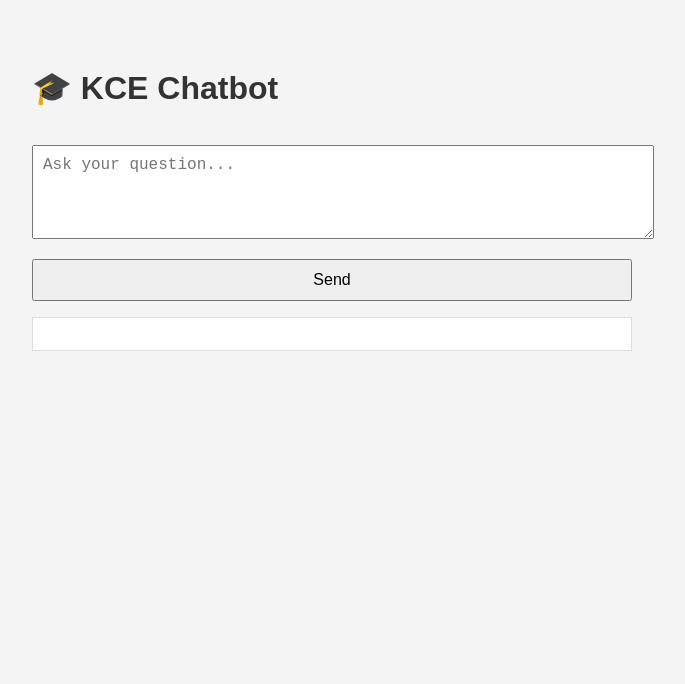
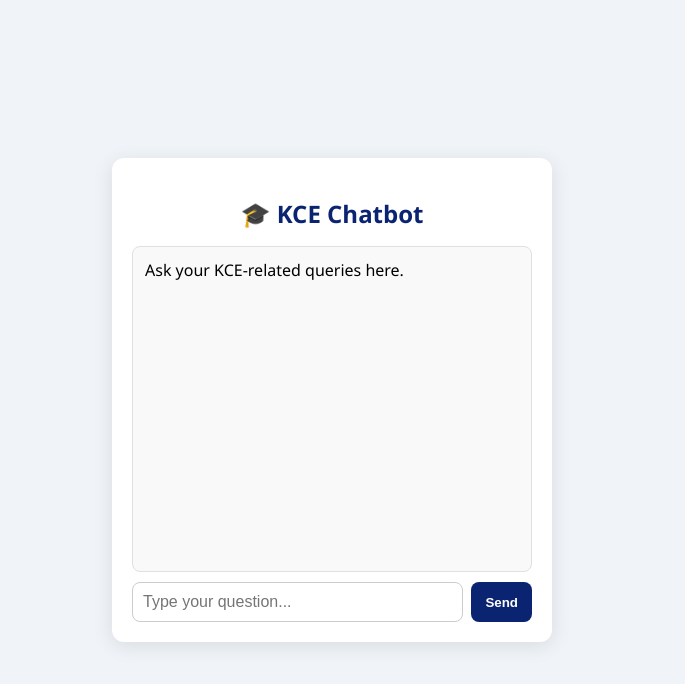
Before and after one commit to sudarshanradus/chatbot-kce, a website: page public/index.html in a window 1280 px wide. Shown: the whole page, without its empty margins (308-993 px from the left). Drawn offline with Linux system fonts and the light colour scheme; files that its build step writes are made by us from their sources.

Commit message:
Update ui for deployment

```diff
--- a/public/index.html
+++ b/public/index.html
@@ -3,26 +3,29 @@
 <head>
   <meta charset="UTF-8" />
   <meta name="viewport" content="width=device-width, initial-scale=1.0"/>
-  <title>KCE Chatbot</title>
-  <style>
-    body { font-family: Arial, sans-serif; max-width: 600px; margin: 2rem auto; padding: 1rem; background: #f4f4f4; }
-    h1 { color: #333; }
-    textarea, button { width: 100%; margin-top: 1rem; padding: 10px; font-size: 16px; }
-    #response { white-space: pre-wrap; background: #fff; padding: 1rem; margin-top: 1rem; border: 1px solid #ddd; }
-  </style>
+  <title>🎓 KCE Chatbot</title>
+  <link rel="stylesheet" href="style.css" />
 </head>
 <body>
-  <h1>🎓 KCE Chatbot</h1>
-  <textarea id="question" rows="4" placeholder="Ask your question..."></textarea>
-  <button onclick="askChatbot()">Send</button>
-  <div id="response"></div>
+  <div class="chat-container">
+    <h2>🎓 KCE Chatbot</h2>
+    <div class="chat-box" id="response">Ask your KCE-related queries here.</div>
+    <div class="input-container">
+      <input type="text" id="question" placeholder="Type your question..." />
+      <button onclick="askChatbot()">Send</button>
+    </div>
+  </div>
 
   <script>
     async function askChatbot() {
       const question = document.getElementById('question').value;
       if (!question.trim()) return;
 
-      document.getElementById('response').innerText = '⏳ Waiting for response...';
+      const responseDiv = document.getElementById('response');
+      responseDiv.innerHTML += `<p class="user">${question}</p>`;
+      document.getElementById('question').value = '';
+      responseDiv.innerHTML += `<p class="bot">⏳ Waiting for response...</p>`;
+      responseDiv.scrollTop = responseDiv.scrollHeight;
 
       try {
         const res = await fetch('/api/chat', {
@@ -32,16 +35,51 @@
         });
 
         const data = await res.json();
-        if (data.reply) {
-          document.getElementById('response').innerText = data.reply;
-        } else {
-          document.getElementById('response').innerText = '❌ Error: No reply received.';
-        }
+        const reply = data.reply || '❌ No reply received.';
+        document.querySelector('.bot:last-of-type').innerText = reply;
+        responseDiv.scrollTop = responseDiv.scrollHeight;
       } catch (error) {
         console.error(error);
-        document.getElementById('response').innerText = '❌ Error contacting backend.';
+        document.querySelector('.bot:last-of-type').innerText = '❌ Error contacting backend.';
       }
     }
   </script>
+  <script>
+  const input = document.getElementById('question');
+  input.addEventListener('keydown', function (e) {
+    if (e.key === 'Enter' && !e.shiftKey) {
+      e.preventDefault(); // Prevent new line
+      askChatbot(); // Call the function
+    }
+  });
+
+  async function askChatbot() {
+    const question = input.value;
+    if (!question.trim()) return;
+
+    const responseDiv = document.getElementById('response');
+    responseDiv.innerHTML += `<p class="user">${question}</p>`;
+    input.value = '';
+    responseDiv.innerHTML += `<p class="bot">⏳ Waiting for response...</p>`;
+    responseDiv.scrollTop = responseDiv.scrollHeight;
+
+    try {
+      const res = await fetch('/api/chat', {
+        method: 'POST',
+        headers: { 'Content-Type': 'application/json' },
+        body: JSON.stringify({ message: question })
+      });
+
+      const data = await res.json();
+      const reply = data.reply || '❌ No reply received.';
+      document.querySelector('.bot:last-of-type').innerText = reply;
+      responseDiv.scrollTop = responseDiv.scrollHeight;
+    } catch (error) {
+      console.error(error);
+      document.querySelector('.bot:last-of-type').innerText = '❌ Error contacting backend.';
+    }
+  }
+</script>
+
 </body>
 </html>
--- a/style.css
+++ b/style.css
@@ -1,76 +1,87 @@
 body {
-  font-family: Arial, sans-serif;
-  background: #f9f9f9;
+  font-family: 'Segoe UI', sans-serif;
+  background: #f0f4f9;
+  margin: 0;
   display: flex;
   justify-content: center;
   align-items: center;
   height: 100vh;
-  margin: 0;
 }
 
 .chat-container {
+  width: 100%;
+  max-width: 400px;
   background: white;
-  width: 350px;
-  max-width: 90vw;
-  border-radius: 8px;
-  box-shadow: 0 0 10px rgba(0,0,0,0.1);
+  border-radius: 12px;
+  box-shadow: 0 4px 20px rgba(0, 0, 0, 0.1);
+  padding: 20px;
   display: flex;
   flex-direction: column;
-  padding: 20px;
 }
 
 h2 {
   text-align: center;
-  margin-bottom: 15px;
-  color: #333;
+  color: #0a2472; /* Deep blue from KCE logo */
+  margin-bottom: 16px;
 }
 
 .chat-box {
   flex-grow: 1;
-  height: 400px;
+  height: 300px;
   overflow-y: auto;
-  border: 1px solid #ddd;
-  padding: 10px;
-  border-radius: 4px;
-  background: #fafafa;
+  border: 1px solid #e0e0e0;
+  padding: 12px;
+  border-radius: 8px;
+  background: #f9f9f9;
   margin-bottom: 10px;
 }
 
 .chat-box p {
   margin: 8px 0;
-  line-height: 1.4;
+  line-height: 1.5;
 }
 
 .chat-box .user {
   text-align: right;
-  color: #1a73e8;
+  color: #0a84ff;
+  font-weight: 500;
 }
 
 .chat-box .bot {
   text-align: left;
-  color: #555;
+  color: #333;
 }
 
-#userInput {
+.input-container {
+  display: flex;
+  gap: 8px;
+}
+
+#question {
+  flex: 1;
   padding: 10px;
   font-size: 1rem;
-  border-radius: 4px;
-  border: 1px solid #ddd;
-  width: calc(100% - 70px);
-  box-sizing: border-box;
+  border: 1px solid #ccc;
+  border-radius: 8px;
+  outline: none;
+  transition: 0.3s;
+}
+
+#question:focus {
+  border-color: #ff6b00; /* Bright orange from KCE logo */
 }
 
 button {
-  width: 60px;
-  margin-left: 10px;
-  background: #1a73e8;
+  background: #0a2472; /* KCE blue */
+  color: white;
   border: none;
-  color: white;
-  font-weight: bold;
-  border-radius: 4px;
+  padding: 10px 14px;
+  border-radius: 8px;
   cursor: pointer;
+  font-weight: 600;
+  transition: background 0.3s;
 }
 
 button:hover {
-  background: #1669c1;
+  background: #081b56;
 }
```
